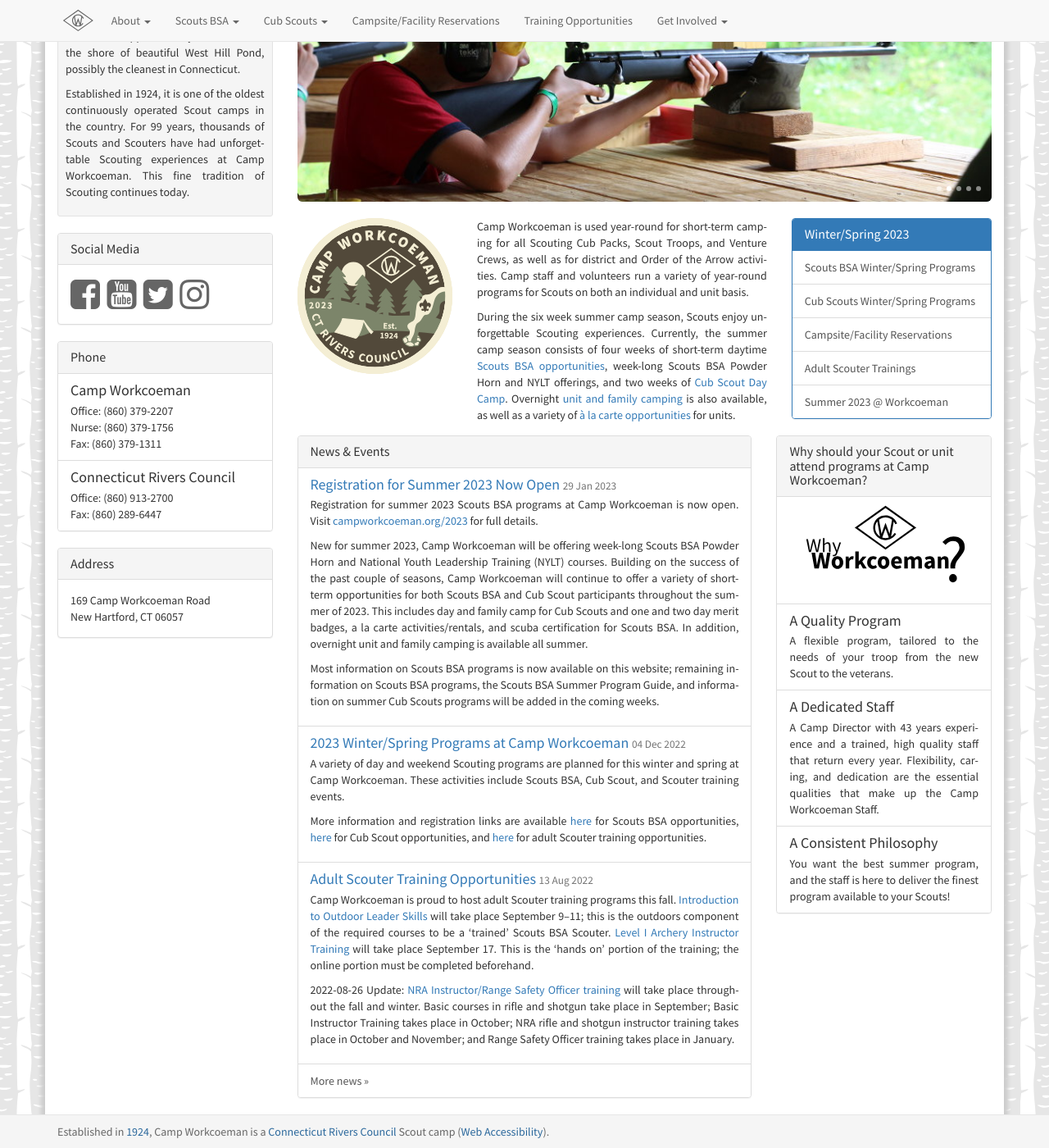
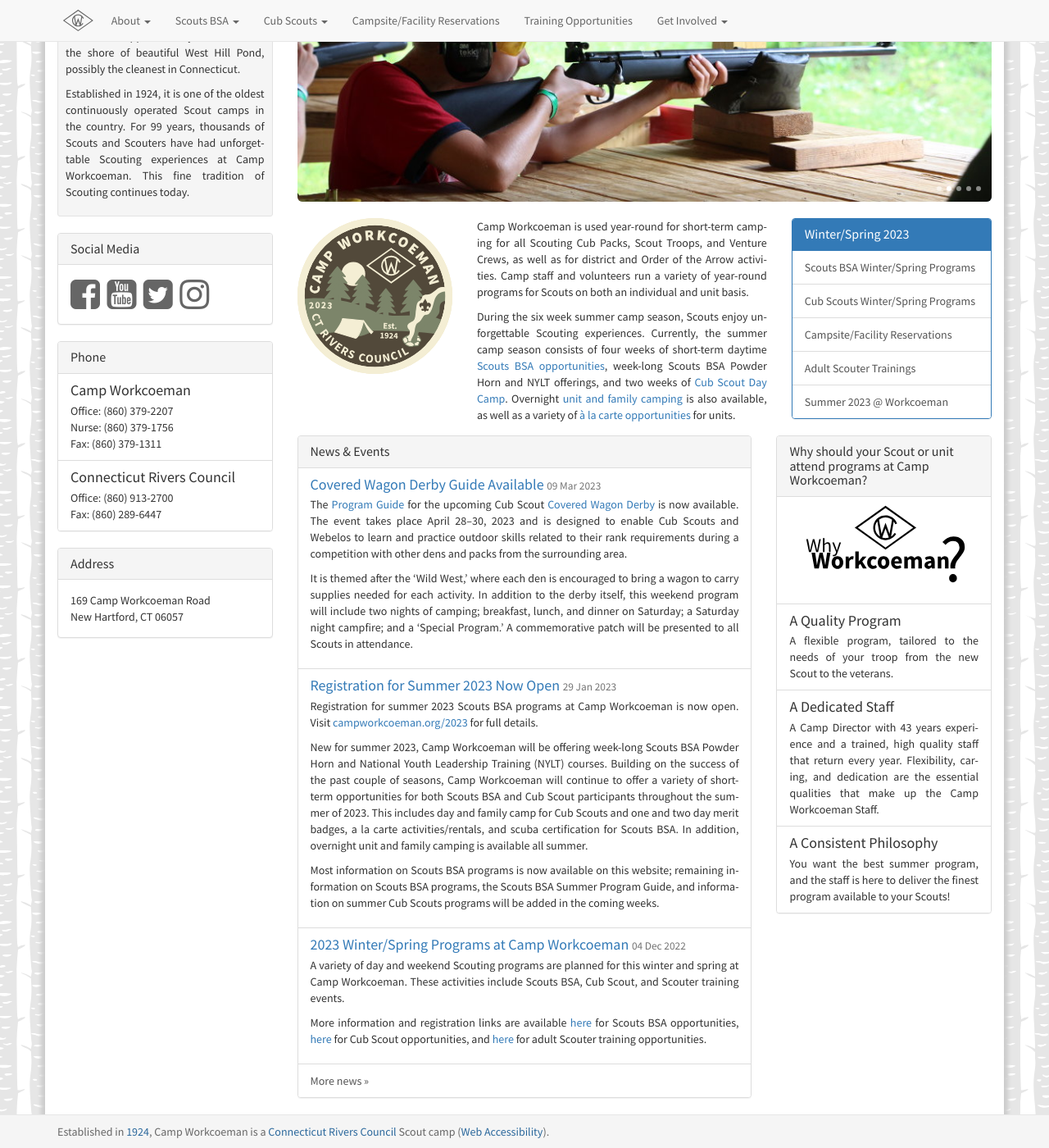
Before and after one commit to campworkcoeman/campworkcoeman.org, a Jekyll site: the page built from index.html, in a window 1280 px wide and 1400 px high, scrolled down 467 px. Shown: the whole window at 82% size. Built offline with Jekyll 4.4.1, drawn with Linux system fonts in a browser that asks for light colours; nearby versions of some CDN libraries; Markdown is read by kramdown in place of the engine named in the settings.

Commit message:
Add Covered Wagon Derby program guide.

```diff
--- /dev/null
+++ b/about/news/_posts/2023-03-09-2023-covered-wagon-derby-guide-available.md
@@ -0,0 +1,9 @@
+---
+published: true
+layout: news-item
+title: Covered Wagon Derby Guide Available
+---
+
+The [Program Guide]({{ site.url }}/pdf/2023/2023-covered-wagon-derby-guide.pdf) for the upcoming Cub Scout [Covered Wagon Derby]({{ site.url }}/) is now available. The event takes place April 28--30, 2023 and is designed to enable Cub Scouts and Webelos to learn and practice outdoor skills related to their rank requirements during a competition with other dens and packs from the surrounding area.
+
+It is themed after the ‘Wild West,’ where each den is encouraged to bring a wagon to carry supplies needed for each activity. In addition to the derby itself, this weekend program will include two nights of camping; breakfast, lunch, and dinner on Saturday; a Saturday night campfire; and a ‘Special Program.’ A commemorative patch will be presented to all Scouts in attendance.
```
Also changed, not shown: _yrpevents/2023-04-28-covered-wagon-derby.md (+2 -1 lines), 1 other file.
